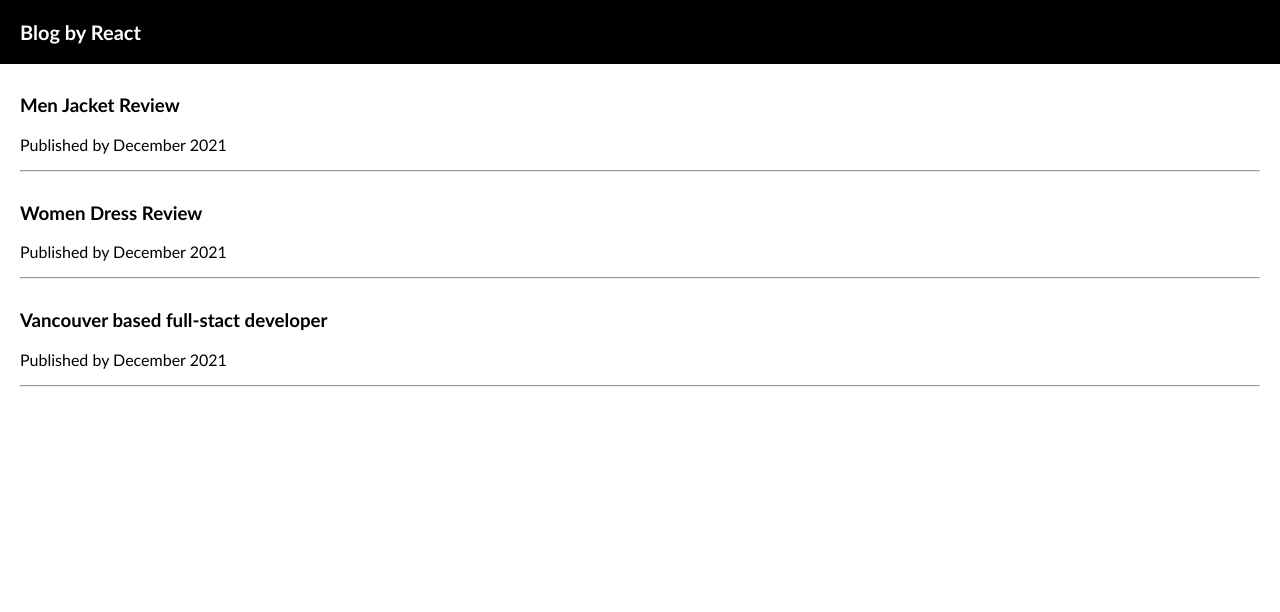
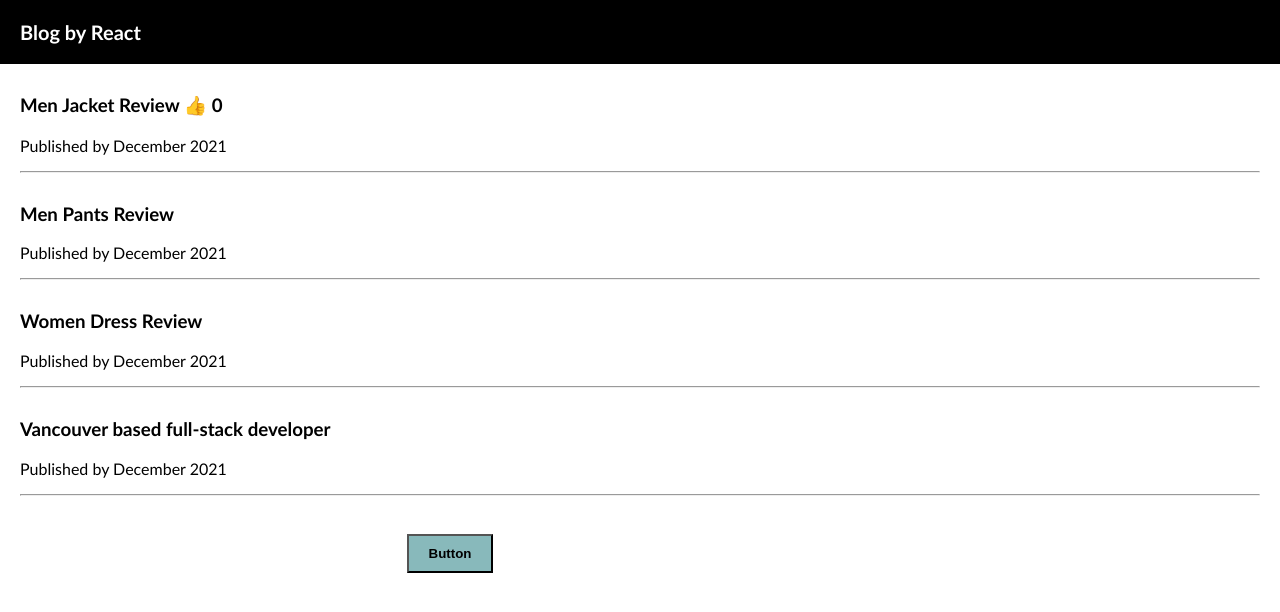
Before and after one commit to everywherejacobkim/Project_Blog_React, a React (Create React App) app: page / in a window 1280 px wide. Shown: the top 612 px of the page. Built offline with nearby package versions, Linux system fonts and the light colour scheme.

Commit message:
feat: state grammer application

```diff
--- a/src/App.css
+++ b/src/App.css
@@ -24,7 +24,13 @@ body {
   padding-right: 20px;
 }
 
-
+button {
+  margin-top: 30px;
+  padding: 10px 20px;
+  transform: translateX(-190px);
+  background-color: rgb(136, 185, 187);
+  font-weight: 600;
+}
 
 .App-logo {
   height: 40vmin;
--- a/src/App.js
+++ b/src/App.js
@@ -1,3 +1,5 @@
+/* eslint-disable */
+
 import React, {useState} from 'react';
 import logo from './logo.svg';
 import './App.css';
@@ -6,8 +8,16 @@ function App() {
 
   let [title, titleEdit] = useState(['Men Jacket Review', 'Men Pants Review']);
   let [title2, titleEdit2] = useState('Women Dress Review');
+  let [good, goodEdit] = useState(0);
+  let [title3, titleEdit3] = useState('Women Coat Review');
 
-  let posts = 'Vancouver based full-stact developer'
+  let posts = 'Vancouver based full-stack developer'
+
+  function titleChange() {
+    let newArray = [...title];
+    newArray[0] = 'Women Coat Review';
+    titleEdit(newArray);
+  }
 
   return (
     <div className="App">
@@ -17,7 +27,13 @@ function App() {
       </div>
 
       <div className="list">
-        <h3> {title[0]} </h3>
+        <h3> {title[0]} <span onClick={()=>{ goodEdit(good+1) }}>👍</span> {good} </h3>
+        <p>Published by December 2021</p>
+        <hr/>
+      </div>
+
+      <div className="list">
+        <h3> {title[1]} </h3>
         <p>Published by December 2021</p>
         <hr/>
       </div>
@@ -34,6 +50,8 @@ function App() {
         <hr/>
       </div>
 
+      <button onClick={titleChange}>Button</button>
+
     </div>
   );
 }
```
